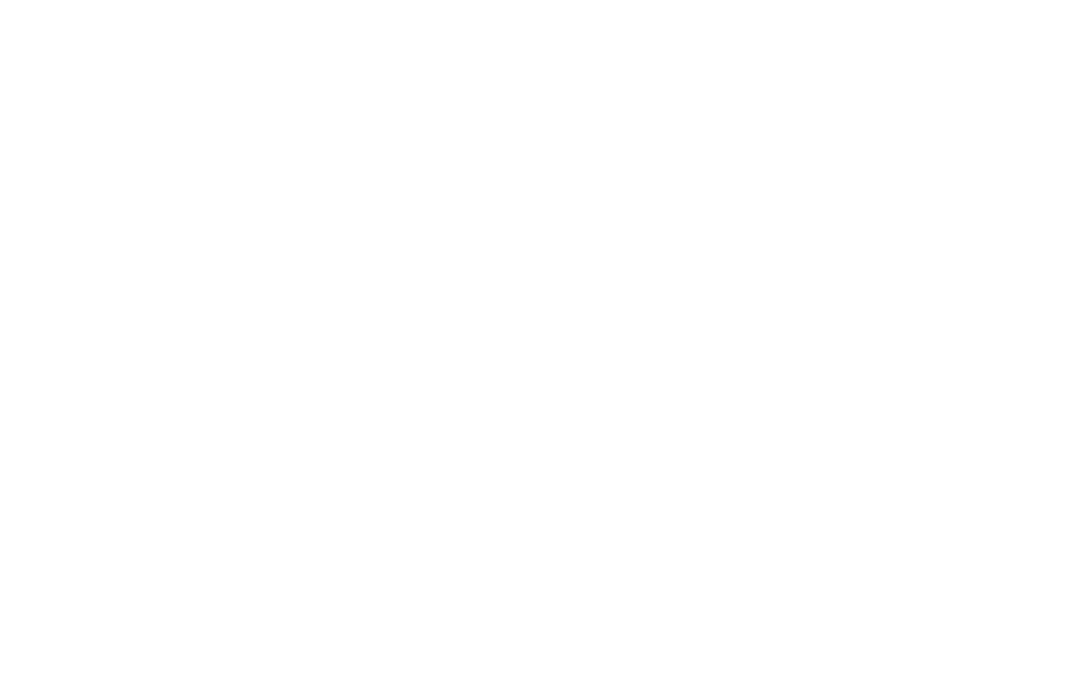
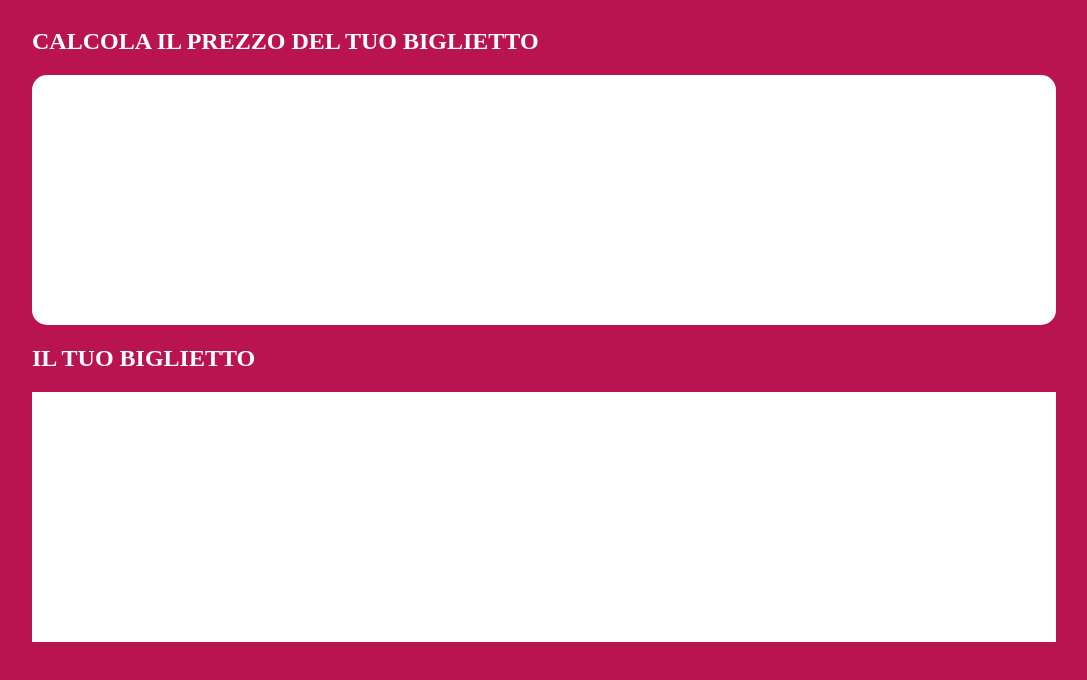
Before and after one commit to Cordovani/js-biglietto-treno-form, a plain HTML site: page index.html in a window 1280 px wide. Shown: the whole page, without its empty margins (96-1183 px from the left). Drawn offline with Linux system fonts and the light colour scheme.

Commit message:
styling di base delle section

```diff
--- a/index.html
+++ b/index.html
@@ -1,23 +1,34 @@
 <!DOCTYPE html>
 <html lang="en">
+
 <head>
     <meta charset="UTF-8">
     <meta http-equiv="X-UA-Compatible" content="IE=edge">
     <meta name="viewport" content="width=device-width, initial-scale=1.0">
     <title>Ticket Generator</title>
+
+    <link rel="stylesheet" href="style.css">
 </head>
+
 <body>
-    <script src="ticket.js"></script>
 
     <!-- prima sezione con i form -->
-    <section>
+    <main>
+        <section class="container">
+            <h1>Calcola il prezzo del tuo biglietto</h1>
+            <div class="card">
 
-    </section>
+            </div>
+        </section>
 
-    <!-- il biglietto generato  -->
-    <section>
+        <!-- il biglietto generato  -->
+        <section class="container">
+            <h2>Il tuo biglietto</h2>
+            <div class="ticket"></div>
+        </section>
+    </main>
 
-    </section>
+    <script src="ticket.js"></script>
+</body>
 
-</body>
 </html>
--- /dev/null
+++ b/style.css
@@ -0,0 +1,39 @@
+/* reset */
+*{
+    padding: 0;
+    /* margin: 0; */
+    box-sizing: border-box;
+}
+
+body{
+    background-color: rgb(185, 20, 80);
+    color: white;
+    font-weight: bold;
+    text-transform: uppercase;
+}
+
+/* mi era mancato flex, forse un abuso */
+main{
+    display: flex;
+    flex-direction: column;
+    align-items: center;
+    justify-content: space-around;
+}
+
+.container{
+    width: 1024px;
+    margin: auto;
+}
+
+.card{
+    background-color: white;
+    border-radius: 15px;
+    /* width: 750px; */
+    height: 250px;
+}
+
+.ticket{
+    background-color: white;
+    /* width: 750px; */
+    height: 250px;
+}
```
